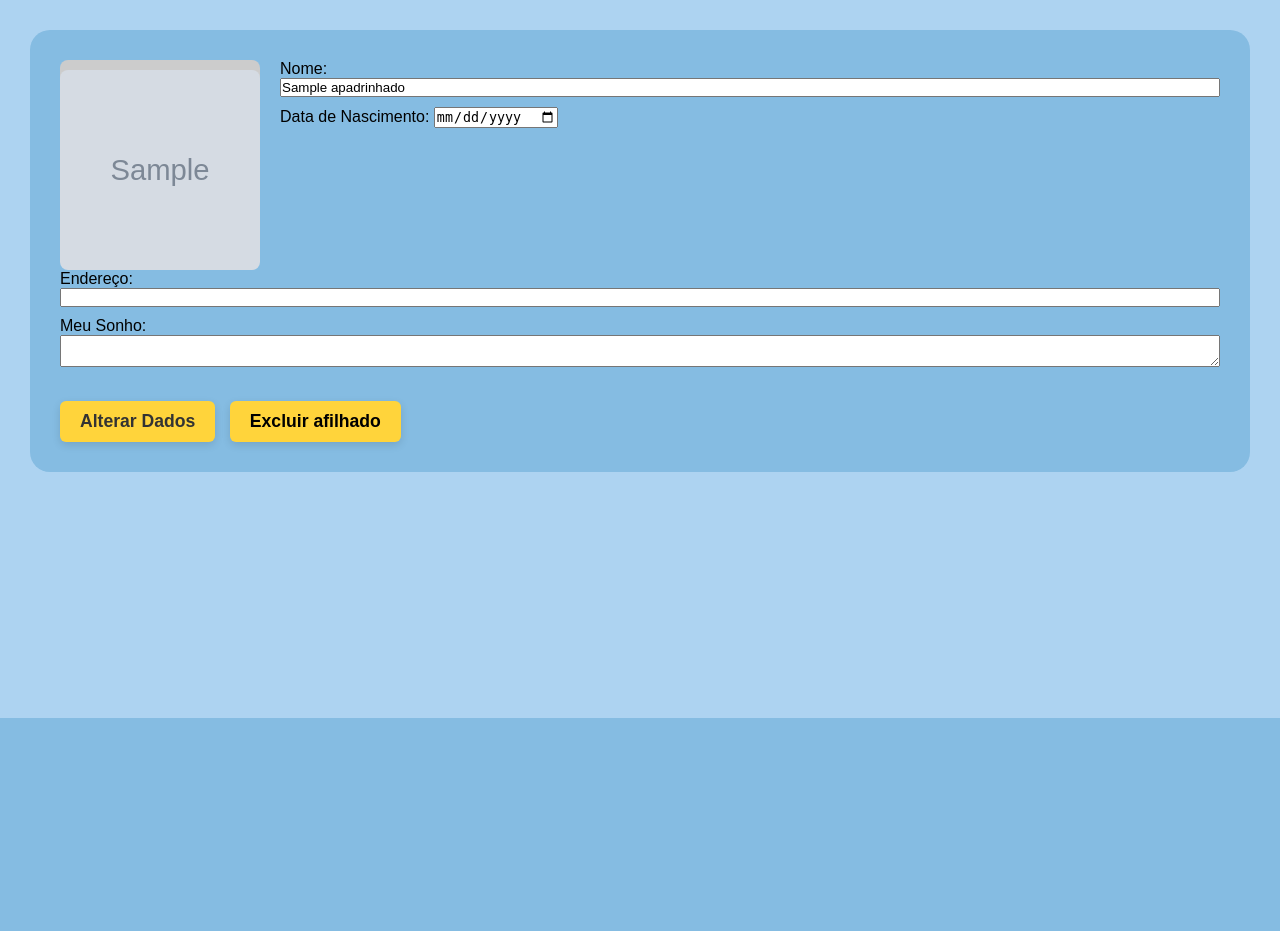
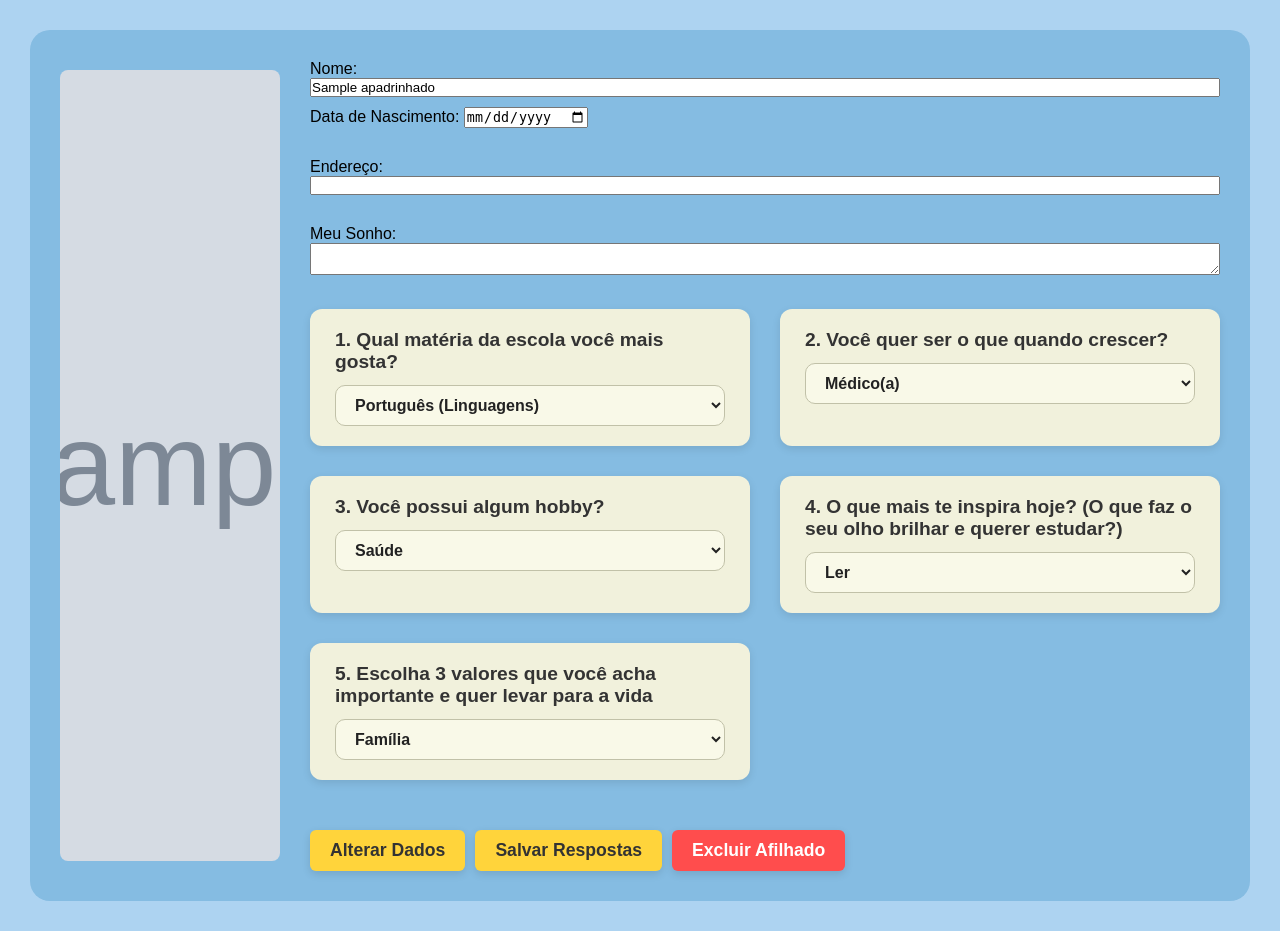
Before and after one commit to avelinoandre/InstitutoSolidare, a Django app: page /adm/gerenciar-afilhados/1 in a window 1280 px wide. Shown: the part 82-1013 px from the top of the page. Before the commit the page ends 800 px from the top, so only its background shows below. Run offline with Django 5.2, Linux system fonts and the light colour scheme; tables that the repository leaves empty hold one stand-in row (values such as "Sample post"); grey boxes marked "Sample" are stand-in pictures.

Commit message:
adicionando mais funções no editar

```diff
--- a/InstitutoSolidare2.0/apadrinhamento/templates/apadrinhamento/adm/afilhado_editar.html
+++ b/InstitutoSolidare2.0/apadrinhamento/templates/apadrinhamento/adm/afilhado_editar.html
@@ -3,15 +3,22 @@
 
 {% block content %}
 <div style="padding: 30px;">
-    <div style="background-color: #85bce2; padding: 30px; border-radius: 20px;">
-        <!-- Foto e campos -->
-        <div style="display: flex; gap: 20px;">
-            <div style="width: 200px; height: 200px; background-color: #ccc; border-radius: 8px;">
+    <div style="background-color: #85bce2; padding: 30px; border-radius: 20px; display: flex; gap: 30px;">
+
+        <!-- Coluna lateral com foto -->
+        <div style="width: 220px; display: flex; flex-direction: column; align-items: center; gap: 20px;">
             {% if afilhado.foto %}
-                    <img src="{{ afilhado.foto.url }}" style="width: 100%; height: 100%; object-fit: cover; border-radius: 8px;">
+                <img src="{{ afilhado.foto.url }}" alt="Foto do Afilhado" style="width: 100%; height: 100%; object-fit: cover; border-radius: 8px;">
+            {% else %}
+                <p style="text-align: center; line-height: 220px; color: #999;">Sem foto</p>
             {% endif %}
         </div>
 
+        <!-- Informações + Perguntas -->
+        <div style="flex: 1; display: flex; flex-direction: column; gap: 30px;">
+
+            <!-- Campos editáveis -->
+            <div style="display: flex; gap: 20px;">
                 <div style="flex: 1; display: flex; flex-direction: column; gap: 10px;">
                     <label>Nome:
                         <input type="text" id="nome" value="{{ afilhado.nome }}" style="width: 100%;">
@@ -22,49 +29,56 @@
                 </div>
             </div>
 
-        <label style="display: block; margin-top: 10px;">Endereço:
+            <label>Endereço:
                 <input type="text" id="endereco" value="{{ afilhado.endereco }}" style="width: 100%;">
             </label>
 
-        <div style="display: flex; gap: 20px; margin-top: 10px;">
+            <div style="display: flex; gap: 20px;">
                 <label style="flex: 1;">Meu Sonho:
                     <textarea id="sonho" style="width: 100%;">{{ afilhado.sonho }}</textarea>
                 </label>
             </div>
 
-        <!-- Perguntas -->
-        <div style="margin-top: 30px;">
-        {% for idx, pergunta, resposta_atual in perguntas_formatadas %}
-            <label style="display: block; margin-bottom: 15px;">
-                <strong>{{ pergunta.pergunta }}</strong><br>
-                <select id="pergunta_{{ idx }}" style="width: 100%; padding: 6px;">
-                    {% for opcao in pergunta.opcoes %}
-                        <option value="{{ opcao }}" {% if resposta_atual == opcao %}selected{% endif %}>
+            <!-- Perguntas do questionário -->
+            <div id="perguntas-container" style="display: flex; flex-direction: column; gap: 30px;">
+                {% for pergunta in perguntas %}
+                <div>
+                    <div>{{ pergunta.pergunta }}</div>
+                    <select id="resposta-{{ forloop.counter0 }}">
+                        {% for opcao in pergunta.respostas %}
+                            <option value="{{ forloop.counter0 }}"
+                                {% if forloop.counter0 == respostas_usuario|slice:forloop.parentloop.counter0|stringformat:"d"|default:"-1" %}
+                                    selected
+                                {% endif %}>
                                 {{ opcao }}
                             </option>
                         {% endfor %}
                     </select>
-            </label>
+                </div>
                 {% endfor %}
-
             </div>
 
-        <!-- Botões -->
-        <div style="margin-top: 20px;">
+            <!-- Botões de ação -->
+            <div style="display: flex; gap: 10px; margin-top: 20px;">
                 <button onclick="salvarAfilhado({{ afilhado.id }})"
                         style="background-color: #ffd43b; padding: 10px 20px; border: none; border-radius: 6px; font-weight: bold;">
                     Alterar Dados
                 </button>
 
-           <button onclick="confirmarExclusao({{ afilhado.id }})"
-                style="background-color: #ffd43b; padding: 10px 20px; border-radius: 6px; font-weight: bold; text-decoration: none; color: black; margin-left: 10px;">
-            Excluir afilhado
+                <button onclick="salvarRespostas({{ afilhado.id }})"
+                        style="background-color: #ffd43b; padding: 10px 20px; border: none; border-radius: 6px; font-weight: bold;">
+                    Salvar Respostas
                 </button>
 
+                <button onclick="confirmarExclusao({{ afilhado.id }})"
+                        style="background-color: #ff4d4d; padding: 10px 20px; border-radius: 6px; font-weight: bold; color: white;">
+                    Excluir Afilhado
+                </button>
             </div>
 
-        <!-- Alerta de resultado -->
+            <!-- Alerta -->
             <div id="popup" style="display:none; margin-top: 20px; font-weight: bold;"></div>
+        </div>
     </div>
 </div>
 
@@ -73,19 +87,14 @@ function salvarAfilhado(id) {
     const data = {
         nome: document.getElementById("nome").value,
         data_nascimento: document.getElementById("data_nascimento").value,
+        usuario: document.getElementById("usuario").value,
         endereco: document.getElementById("endereco").value,
-        sonho: document.getElementById("sonho").value,
+        tags: document.getElementById("tags").value,
+        curso: document.getElementById("curso").value,
+        sonho: document.getElementById("sonho").value
     };
 
-
-    for (let i = 1; i <= 6; i++) {
-        data[`pergunta_${i}`] = document.getElementById(`pergunta_${i}`).value;
-    }
-
-    fetch(`/afilhado/${id}/`, {
-
     fetch("{% url 'editarAfilhado' afilhado.id %}", {
-
         method: "POST",
         headers: {
             "Content-Type": "application/json",
@@ -104,7 +113,30 @@ function salvarAfilhado(id) {
         popup.style.borderRadius = "8px";
     });
 }
-function confirmarExclusao(afilhadoId) {
+
+function salvarRespostas(id) {
+    const selects = document.querySelectorAll('[id^="resposta-"]');
+    const respostas = [];
+
+    selects.forEach(select => respostas.push(parseInt(select.value)));
+
+    fetch(`/adm/gerenciar-afilhados/${id}/`, {
+        method: "POST",
+        headers: {
+            "Content-Type": "application/json",
+            "X-CSRFToken": "{{ csrf_token }}",
+        },
+        body: JSON.stringify({ respostas })
+    })
+    .then(response => response.json())
+    .then(data => {
+        const popup = document.getElementById("popup");
+        popup.innerText = data.mensagem || "Respostas salvas com sucesso!";
+        popup.style.display = "block";
+    });
+}
+
+function confirmarExclusao(id) {
     if (confirm("Tem certeza que deseja excluir este afilhado? Essa ação não poderá ser desfeita.")) {
         window.location.href = "{% url 'excluir_afilhado' afilhado.id %}";
     }
--- a/InstitutoSolidare2.0/apadrinhamento/views.py
+++ b/InstitutoSolidare2.0/apadrinhamento/views.py
@@ -515,20 +515,45 @@ def lista_afilhados(request):
 
 @csrf_exempt
 def editar_afilhado(request, apadrinhado_id):
-    afilhado = get_object_or_404(Apadrinhado, id=apadrinhado_id)
-
-    if request.method == 'POST':
+    afilhado = get_object_or_404(Apadrinhado, pk=apadrinhado_id)
+    if request.method == "POST":
         data = json.loads(request.body)
         print(data)
         afilhado.nome = data.get("nome", afilhado.nome)
-        afilhado.data_nascimento = data.get("data_nascimento", afilhado.data_nascimento)
-        afilhado.endereco = data.get("endereco", afilhado.endereco)
-        afilhado.sonho = data.get("sonho", afilhado.sonho)
         #afilhado.data_nascimento = data.get("data_nascimento", afilhado.data_nascimento)
         afilhado.save()
-        return JsonResponse({"sucesso": True, "mensagem": "Afilhado atualizado com sucesso."})
+        try:
+            data = json.loads(request.body)
+            respostas = data.get("respostas", [])
 
-    return render(request, 'apadrinhamento/adm/afilhado_editar.html', {'afilhado': afilhado})
+            afilhado.area_escolar = int(respostas[0])
+            afilhado.profissao_desejada = int(respostas[1])
+            afilhado.hobby = int(respostas[2])
+            afilhado.inspiracoes = int(respostas[3])
+            afilhado.valores = int(respostas[4])
+
+            afilhado.save()
+
+            return JsonResponse({"mensagem": "Respostas atualizadas com sucesso!"})
+        except Exception as e:
+            return JsonResponse({"mensagem": f"Erro: {str(e)}"}, status=400)
+
+
+    # GET: carregar a tela
+    respostas_usuario = [
+    afilhado.area_escolar,
+    afilhado.profissao_desejada,
+    afilhado.hobby,
+    afilhado.inspiracoes,
+    afilhado.valores,
+    ]
+
+    context = {
+        "afilhado": afilhado,
+        "perguntas": perguntas_apadrinhado,
+        "respostas_usuario": respostas_usuario,
+    }
+    return render(request, "apadrinhamento/adm/afilhado_editar.html", context)
 
 def excluir_afilhado(request, apadrinhado_id):
     afilhado = get_object_or_404(Apadrinhado, id=apadrinhado_id)
```
Lines whose indentation alone changed are shown as unchanged.
